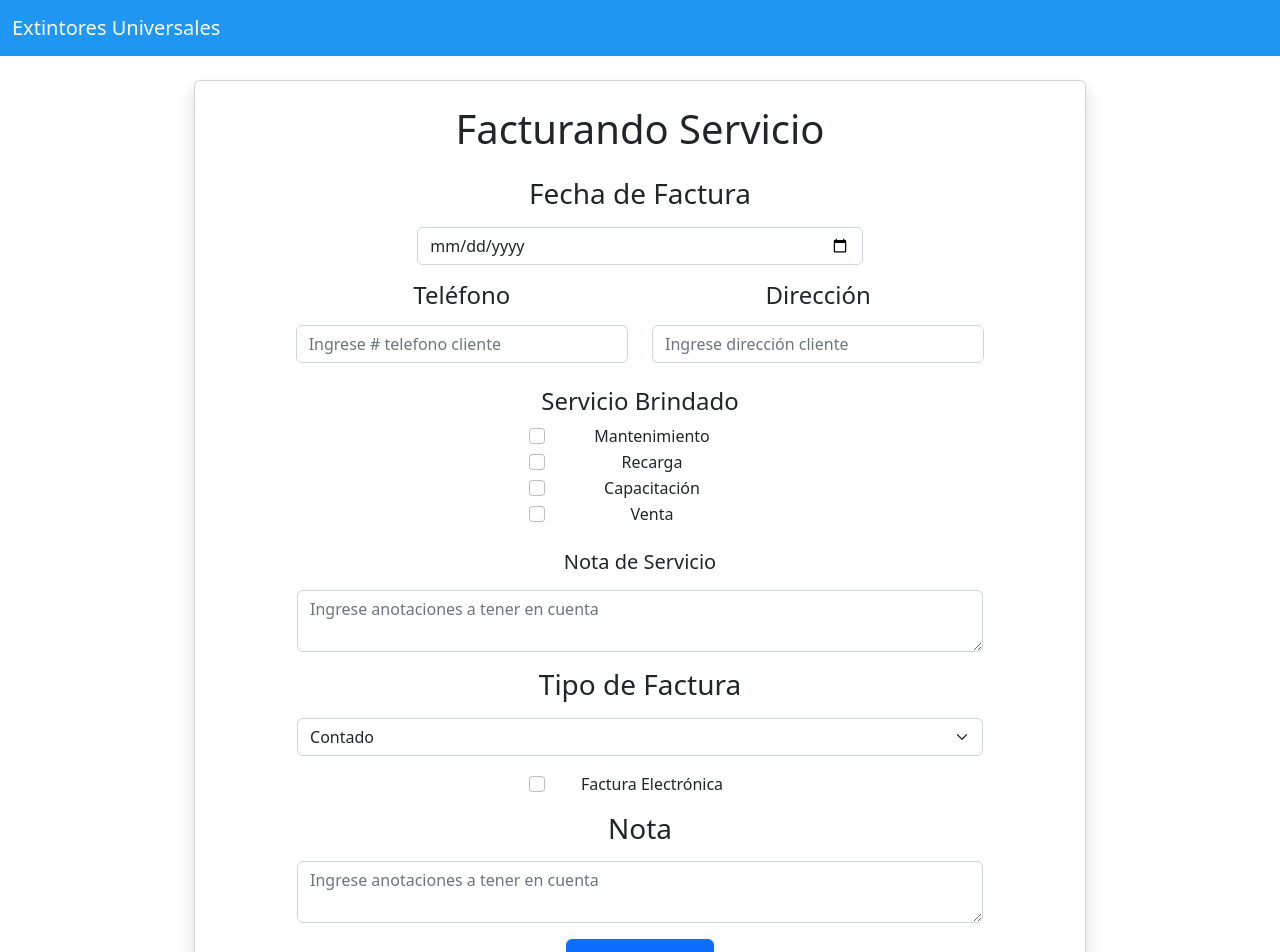
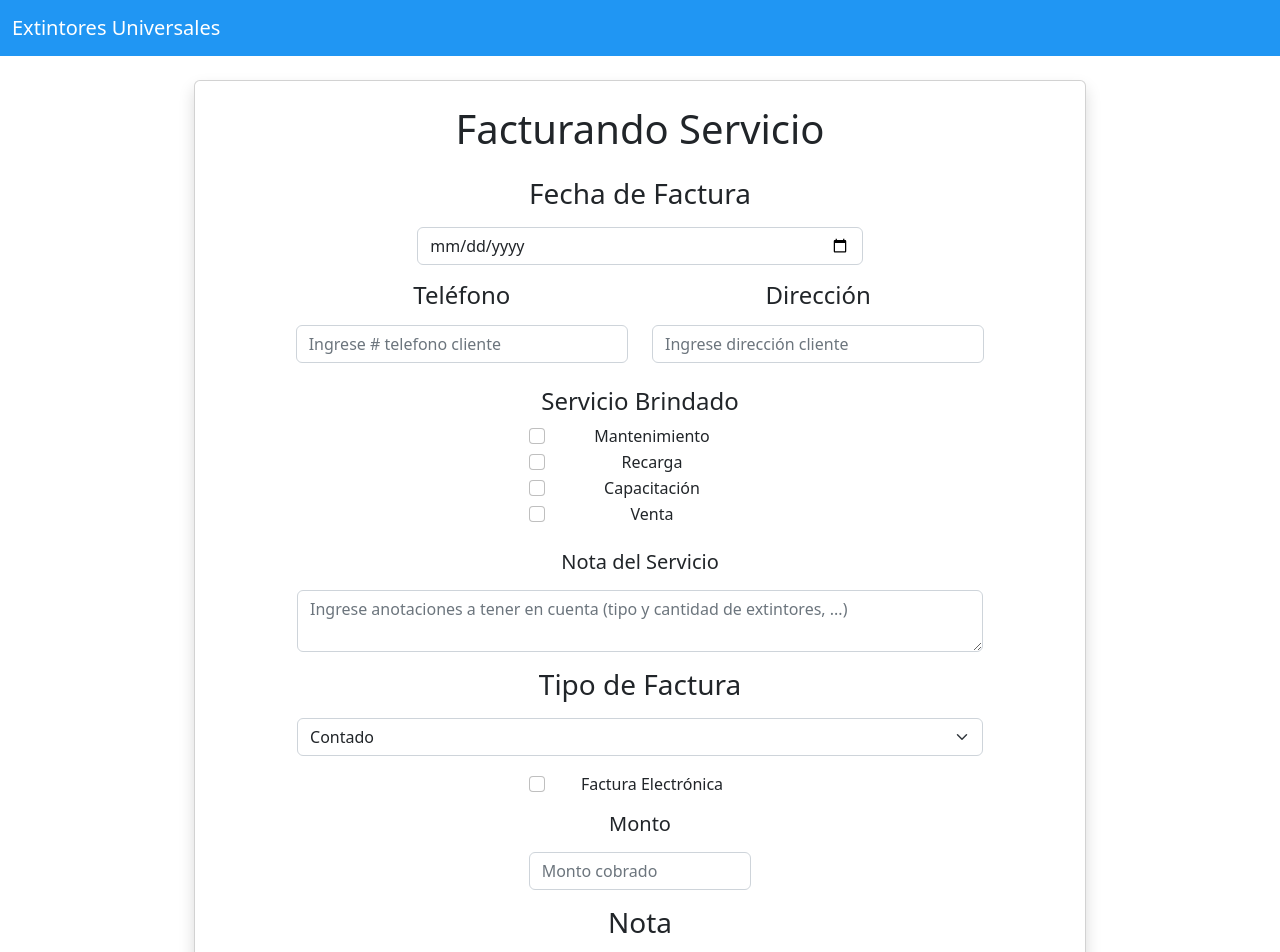
Before and after one commit to fran1709/extintores_universales, a React (Create React App) app in the folder service_system/: page /Factura in a window 1280 px wide. Shown: the top 952 px of the page. Built offline with nearby package versions, Linux system fonts and the light colour scheme.

Commit message:
cambios pequeños

```diff
--- a/service_system/package.json
+++ b/service_system/package.json
@@ -16,6 +16,7 @@
     "react": "^18.2.0",
     "react-bootstrap": "^2.7.4",
     "react-dom": "^18.2.0",
+    "react-number-format": "^5.2.1",
     "react-router-dom": "^6.7.0",
     "react-scripts": "^5.0.1",
     "web-vitals": "^2.1.4"
--- a/service_system/src/App.js
+++ b/service_system/src/App.js
@@ -4,7 +4,7 @@ import { Container } from "react-bootstrap";
 import NavBar from "./NavBar";
 import Homepage from "./pages/Homepage";
 import Factura from "./pages/Factura";
-//import Reportes from "./pages/Reportes";
+import Reportes from "./pages/Reportes";
 import Rutas from "./pages/Rutas";
 import Login from "./pages/Login";
 import 'bootstrap/dist/css/bootstrap.min.css';
@@ -28,12 +28,13 @@ function App() {
         <Routes>
           <Route path="/Homepage" element={<Homepage />} />
           {/*
-          <Route path="/Reportes" element={<Reportes />} />
+           />
           <Route path="/Finanzas" element={<Finanzas />} />
           <Route path="/Activos" element={<Activos />} />
           <Route path="/Empleados" element={<Empleados />} />*/}
           <Route path="/Factura" element={<Factura />} />
           <Route path="/Login" element={<Login />} />
+          <Route path="/Reportes" element={<Reportes />}/>
           <Route path="/Rutas" element={<Rutas />} />
           <Route path="/" element={<Login />} />
         </Routes>
--- a/service_system/src/pages/DataBase.json
+++ b/service_system/src/pages/DataBase.json
@@ -20,6 +20,9 @@
         "rutasAsignadas":[
             {"cedula":"123","ruta":"Ciudad Quesada - Aguas Zarcas", "movil":1},
             {"cedula":"204230453", "ruta":"Ciudad Quesada - Fortuna","movil":2}
+        ],
+        "facturas":[
+            {}
         ]
     },
     "Alajuela": {
@@ -41,6 +44,9 @@
         "rutasAsignadas":[
             {"cedula":"103440345","ruta":"Radial - Centro","movil":1},
             {"cedula":"304560346", "ruta":"Radial - Villa Bonita","movil":3}
+        ],
+        "facturas":[
+            {}
         ]
     }
 }
--- a/service_system/src/pages/Factura.js
+++ b/service_system/src/pages/Factura.js
@@ -1,6 +1,32 @@
 import "bootstrap/dist/css/bootstrap.min.css";
+import { NumericFormat } from "react-number-format";
+import React, { useRef } from "react";
 
 export default function Factura() {
+  const CustomInput = React.forwardRef((props, ref) => (
+    <input
+      {...props}
+      ref={ref}
+      className="form-control"
+      placeholder="Monto cobrado"
+      style={{ width: "25%" }}
+    />
+  ));
+
+  const textareaRef = useRef(null);
+  const textareaRef2 = useRef(null);
+
+  const handleTextareaChange = () => {
+    const textarea = textareaRef.current;
+    textarea.style.height = "auto"; // Restaurar la altura a "auto" para calcular correctamente la altura del contenido
+    textarea.style.height = `${textarea.scrollHeight}px`; // Establecer la altura del textarea según el contenido
+  };
+  const handleTextareaChange2 = () => {
+    const textarea = textareaRef2.current;
+    textarea.style.height = "auto"; // Restaurar la altura a "auto" para calcular correctamente la altura del contenido
+    textarea.style.height = `${textarea.scrollHeight}px`; // Establecer la altura del textarea según el contenido
+  };
+
   return (
     <div style={{ width: "80%", margin: "0 auto"}}>
       <div className="card shadow" style={{}}>
@@ -82,12 +108,14 @@ export default function Factura() {
 
           <div className="mb-3">
             <label className="form-label">
-              <h5>Nota de Servicio</h5>
+              <h5>Nota del Servicio</h5>
             </label>
             <textarea
+              ref={textareaRef2}
               className="form-control"
-              placeholder="Ingrese anotaciones a tener en cuenta"
-              style={{ width: "77%", margin: "0 auto" }}
+              placeholder="Ingrese anotaciones a tener en cuenta (tipo y cantidad de extintores, ...)"
+              style={{ height: "auto", width: "77%", margin: "0 auto" }}
+              onChange={handleTextareaChange2}
             ></textarea>
           </div>
 
@@ -107,14 +135,30 @@ export default function Factura() {
               Factura Electrónica
             </label>
           </div>
+
+          <div className="mb-3">
+            <label className="form-label">
+              <h5>Monto</h5>
+            </label>
+            <div style={{ display: "flex", alignItems: "center", justifyContent: "center" }}>
+              <NumericFormat
+                thousandSeparator={true}
+                prefix="₡"
+                customInput={CustomInput}
+              />
+            </div>
+          </div>
+
           <div className="mb-3 form-group">
             <label className="form-label">
               <h3>Nota</h3>
             </label>
             <textarea
+              ref={textareaRef}
               className="form-control"
-              placeholder="Ingrese anotaciones a tener en cuenta"
-              style={{ width: "77%", margin: "0 auto" }}
+              placeholder="Ingrese anotaciones extra a tener en cuenta (peticiones, sugerencias, sucesos, ...)"
+              style={{ height: "auto", width: "77%", margin: "0 auto" }}
+              onChange={handleTextareaChange}
             ></textarea>
             <button className="btn btn-primary mt-3">Generar Factura</button>
           </div>
```
Also changed, not shown: 1 other file (tests, documents, lock files or other folders).
